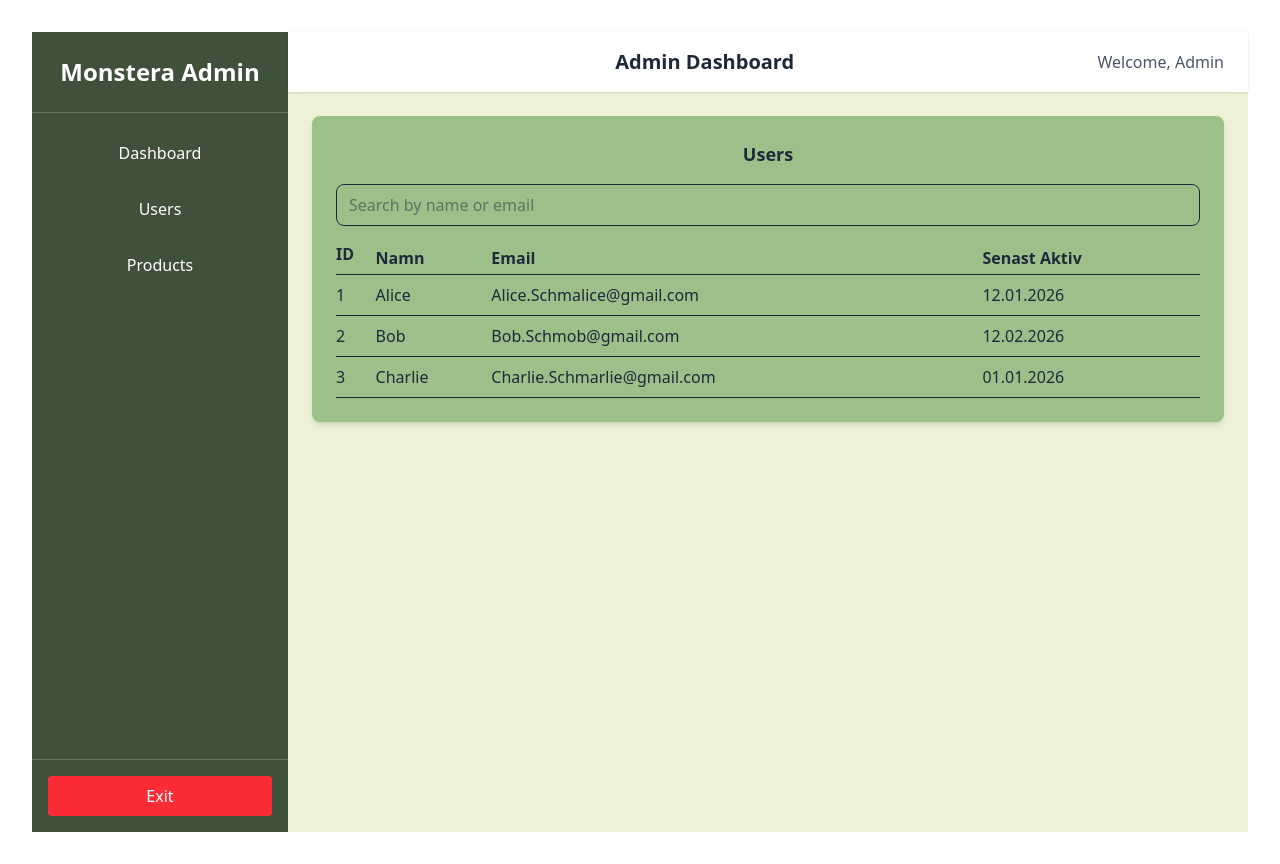
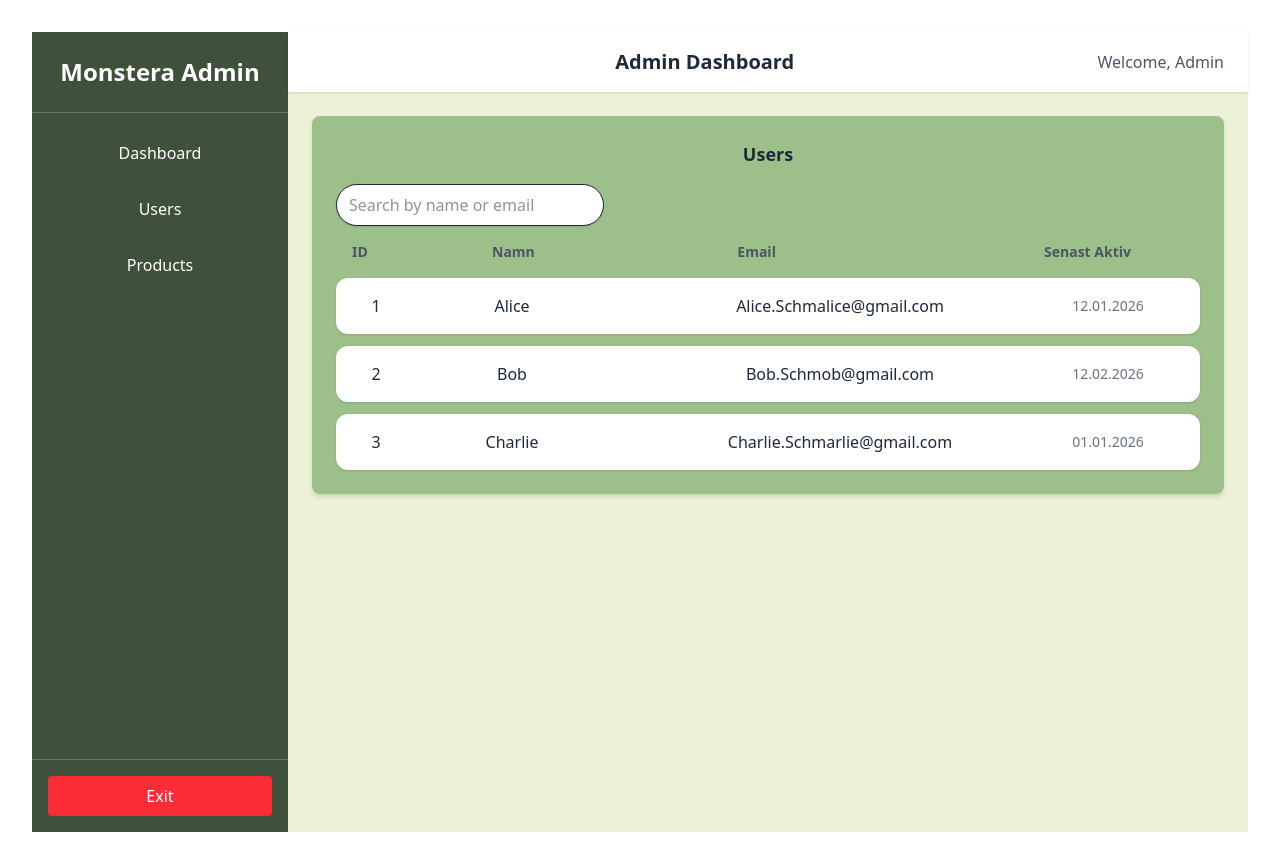
Before and after one commit to CNA-26/admin-frontend, a React (Vite) app in the folder admin-frontend/: page / in a window 1280 px wide. Built offline with nearby package versions, Linux system fonts and the light colour scheme.

Commit message:
users tailwind

```diff
--- a/admin-frontend/src/components/users/ShowUsers.tsx
+++ b/admin-frontend/src/components/users/ShowUsers.tsx
@@ -3,7 +3,7 @@ import { useState } from "react";
 const ShowUsers = () => {
 
 
-        const [search, setSearch] = useState("");
+    const [search, setSearch] = useState("");
 
 
     const users = [
@@ -28,30 +28,26 @@ const ShowUsers = () => {
                 placeholder="Search by name or email"
                 value={search}
                 onChange={(e) => setSearch(e.target.value)}
-                className="w-full mb-4 px-3 py-2 border rounded-lg focus:outline-none focus:ring-2 focus:ring-blue-500"
-                />
+                className="w-67 flex justify-start mb-4 px-3 py-2 border bg-white rounded-full shadow-sm focus:outline-none focus:ring-2 focus:ring-blue-500"
+            />
 
-            <table className="w-full text-left">
-                <thead>
-                    <tr className="border-b">
-                        <th className="pb-2">ID</th>
-                        <th>Namn</th>
-                        <th>Email</th>
-                        <th>Senast Aktiv</th>
-                    </tr>
-                </thead>
-                <tbody>
-                    {filteredUsers.map((user) => (
-                        <tr key={user.id} className="border-b hover:bg-gray-50">
-                            <td className="py-2">{user.id}</td>
-                            <td>{user.name}</td>
-                            <td>{user.email}</td>
-                            <td>{user.active}</td>
-                        </tr>
-                    ))}
-                </tbody>
-            </table>
+            <div className="grid grid-cols-[140px_1.6fr_2fr_140px] text-left mb-2 px-4 text-sm font-semibold text-gray-600">
+                <div className="pb-2">ID</div>
+                <div>Namn</div>
+                <div>Email</div>
+                <div>Senast Aktiv</div>
+            </div>
 
+            <div className="space-y-3">
+                {filteredUsers.map((user) => (
+                    <div key={user.id} className=/*"border-b hover:bg-gray-50"*/ "grid grid-cols-[80px_1fr_2fr_140px] bg-white rounded-xl shadow-sm hover:shadow-md hover:-translate-y-0.5 transition p-4 items-center">
+                        <div className="w-12 font-medium">{user.id}</div>
+                        <div className="w-40">{user.name}</div>
+                        <div className="flex-1">{user.email}</div>
+                        <div className="w-32 text-gray-500 text-sm">{user.active}</div>
+                    </div>
+                ))}
+            </div>
         </div >
     )
 
```
